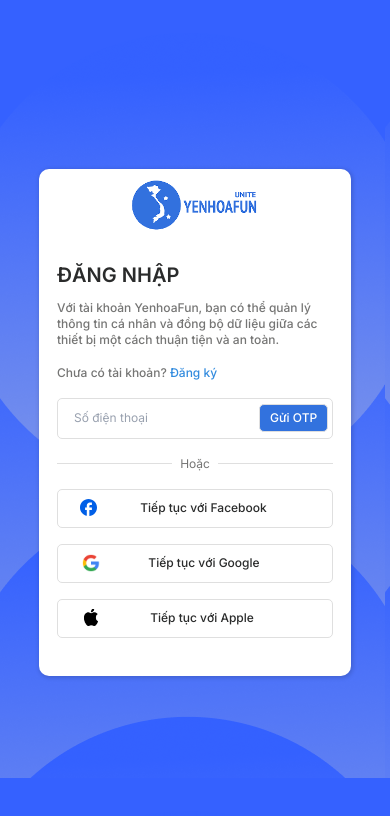
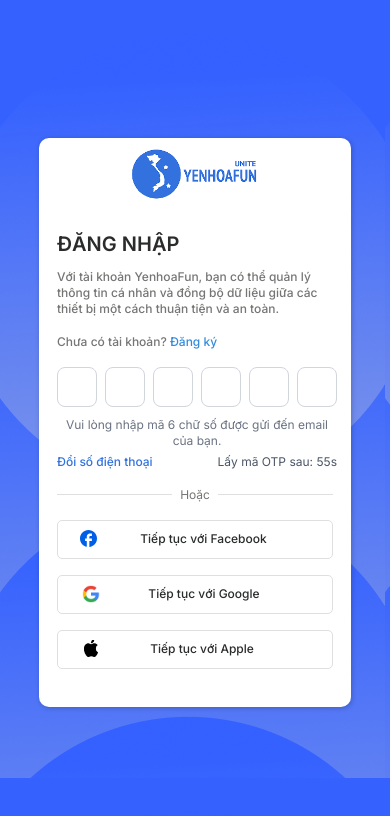
Before and after one commit to source-hungmain/yen-hoa, a Next.js app: page /dang-nhap in a window 390 px wide. Shown: the top 816 px of the page. Built offline with nearby package versions, Linux system fonts and the light colour scheme.

Commit message:
feat: add btn change phone

```diff
--- a/src/app/dang-nhap/page.tsx
+++ b/src/app/dang-nhap/page.tsx
@@ -19,7 +19,7 @@
 });
 
 export default function Page() {
-  const [isShowInputOtp, setIsShowInputOtp] = useState<boolean>(false);
+  const [isShowInputOtp, setIsShowInputOtp] = useState<boolean>(true);
   const [responseOtp, setResponseOtp] = useState<string>('');
   const [phoneNumber, setPhoneNumber] = useState<string>('');
   const {
@@ -129,7 +129,11 @@
             )}
 
             {isShowInputOtp && (
-              <SubmitOtp phoneNumber={phoneNumber} responseOtp={responseOtp} />
+              <SubmitOtp
+                setIsShowInputOtp={setIsShowInputOtp}
+                phoneNumber={phoneNumber}
+                responseOtp={responseOtp}
+              />
             )}
 
             <div className='flex justify-center items-center text-center gap-2 w-[100%]'>
--- a/src/components/OtpLoginComponent/ResendOtp.tsx
+++ b/src/components/OtpLoginComponent/ResendOtp.tsx
@@ -5,9 +5,11 @@
 import React, { useEffect, useState } from 'react';
 
 export default function ResendOtp({
+  setIsShowInputOtp,
   phoneNumber,
   isRegister,
 }: {
+  setIsShowInputOtp: React.Dispatch<React.SetStateAction<boolean>>;
   phoneNumber: string;
   isRegister: boolean;
 }) {
@@ -25,6 +27,10 @@
     setCounter(60);
   };
 
+  const onChangePhone = () => {
+    setIsShowInputOtp(false);
+  };
+
   useEffect(() => {
     let timer: NodeJS.Timeout;
     if (counter > 0) {
@@ -36,7 +42,15 @@
   }, [counter]);
 
   return (
-    <div className='w-full flex flex-col items-center mt-[5px]'>
+    <div className='w-full flex justify-between items-center mt-[5px]'>
+      <p className='text-gray-600 text-xs'>
+        <span
+          onClick={onChangePhone}
+          className='text-[#3272DE] text-xs font-medium cursor-pointer hover:underline'
+        >
+          Đổi số điện thoại
+        </span>
+      </p>
       <p className='text-gray-600 text-xs'>
         {counter > 0 ? (
           <>Lấy mã OTP sau: {counter}s</>
--- a/src/components/OtpLoginComponent/SubmitOtp.tsx
+++ b/src/components/OtpLoginComponent/SubmitOtp.tsx
@@ -5,9 +5,11 @@
 import clsx from 'clsx';
 
 export default function SubmitOtp({
+  setIsShowInputOtp,
   phoneNumber,
   responseOtp,
 }: {
+  setIsShowInputOtp: React.Dispatch<React.SetStateAction<boolean>>;
   phoneNumber: string;
   responseOtp: string;
 }) {
@@ -106,7 +108,11 @@
         Vui lòng nhập mã 6 chữ số được gửi đến email của bạn.
       </p>
 
-      <ResendOtp phoneNumber={phoneNumber} isRegister={true} />
+      <ResendOtp
+        setIsShowInputOtp={setIsShowInputOtp}
+        phoneNumber={phoneNumber}
+        isRegister={true}
+      />
     </form>
   );
 }
```
